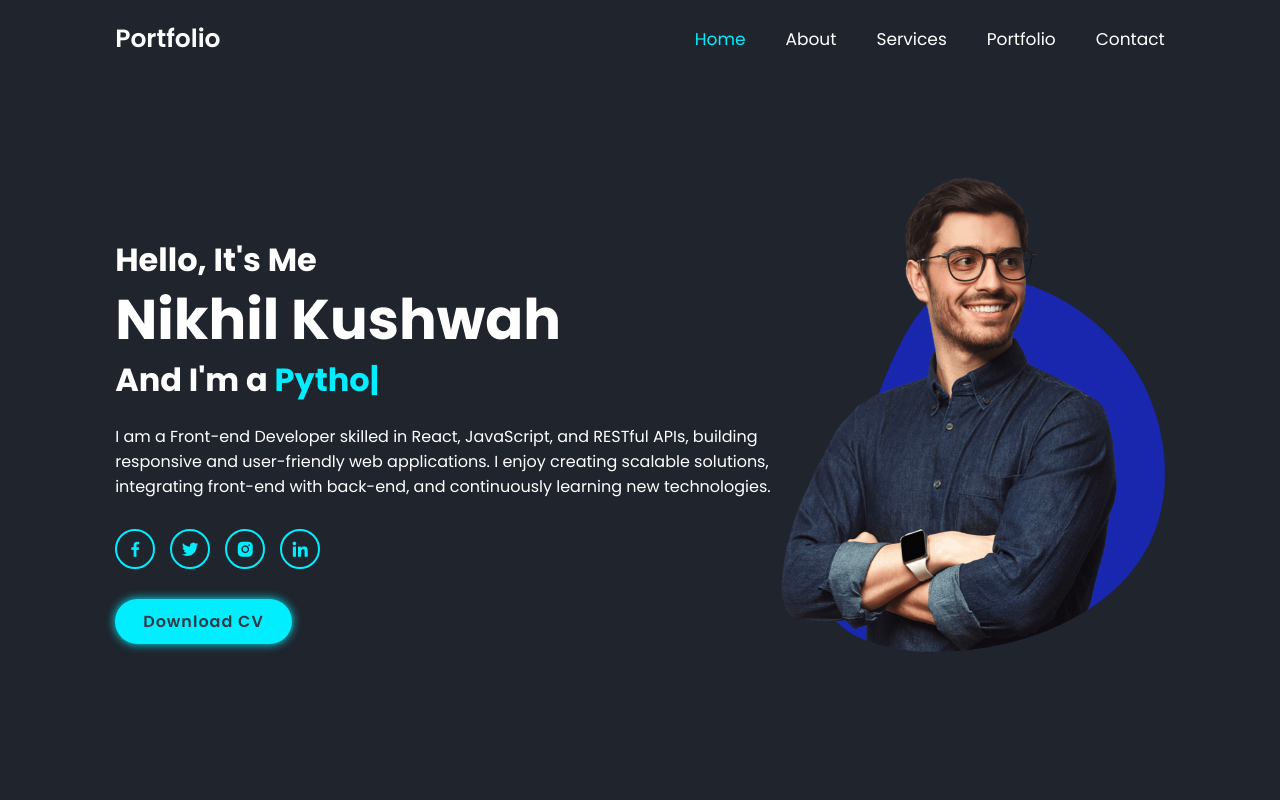
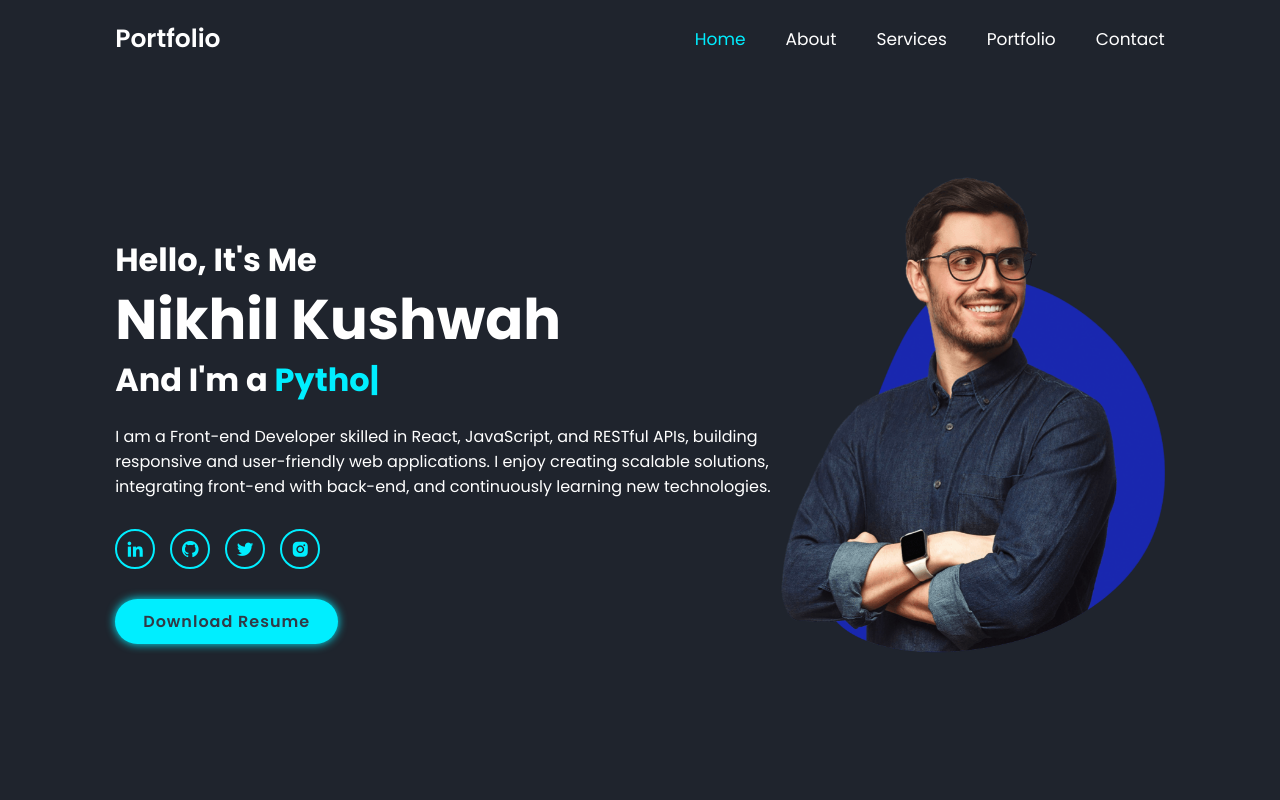
Before and after one commit to Nikhilkushw/New_Portfolio, a React (Vite) app: page / in a window 1280 px wide. Shown: the top 800 px of the page. Built offline with nearby package versions, Linux system fonts and the light colour scheme.

Commit message:
Add icons links and Resume

```diff
--- a/package.json
+++ b/package.json
@@ -13,6 +13,7 @@
     "preview": "vite preview"
   },
   "dependencies": {
+    "file-saver": "^2.0.5",
     "react": "^19.0.0",
     "react-dom": "^19.0.0",
     "react-router-dom": "^7.4.1",
--- a/src/Navbar/navbar.css
+++ b/src/Navbar/navbar.css
@@ -136,6 +136,7 @@ span{
   margin: 3rem 1.5rem 3rem 0;
   transition: .5s ease;
 }
+
 
 .social-media a:hover{
   background: var(--main-color);
--- a/src/Navbar/navbar.jsx
+++ b/src/Navbar/navbar.jsx
@@ -166,8 +166,11 @@ const navbar = () => {
             back-end, and continuously learning new technologies.
           </p>
           <div className="social-media">
-            <a href="#">
-              <i className="bx bxl-facebook"></i>
+            <a href="https://www.linkedin.com/in/nikhil-kushwah-428b07231/">
+              <i className="bx bxl-linkedin"></i>
+            </a>
+            <a href="https://github.com/Nikhilkushw">
+              <i className="bx bxl-github"></i>
             </a>
             <a href="#">
               <i className="bx bxl-twitter"></i>
@@ -175,12 +178,15 @@ const navbar = () => {
             <a href="#">
               <i className="bx bxl-instagram-alt"></i>
             </a>
-            <a href="#">
-              <i className="bx bxl-linkedin"></i>
-            </a>
           </div>
-          <a href="#" className="btn">
-            Download CV
+          <a
+          className="cursor-pointer"
+            href="https://drive.google.com/file/d/1SP4LgKUWHVKSxHDiojpURiohhHtzEQjs/view"
+            download="Nikhil_Resume.pdf"
+            target="_blank"
+            rel="noopener noreferrer"
+          >
+            <button className="btn">Download Resume</button>
           </a>
         </div>
         <div className="home-img">
@@ -270,7 +276,7 @@ const navbar = () => {
                 tracking, and message storage using technologies like React,
                 Express.js, MongoDB, and Socket.IO for seamless communication.
               </p>
-              <a href="https://github.com/Nikhilkushw/Chat-app">
+              <a href="https://chat-app-ijc7.onrender.com/">
                 <i className="bx bx-link-external"></i>
               </a>
             </div>
```
Also changed, not shown: 1 other file (tests, documents, lock files or other folders). Lines whose indentation alone changed are shown as unchanged.
